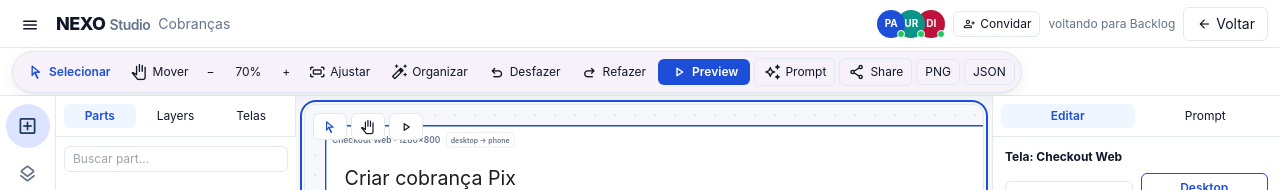
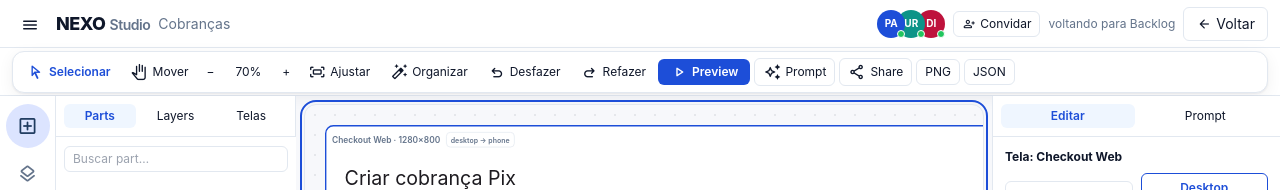
Before and after one commit to walpinheiro/nexus, a Vue app: page /studio-full in a window 1280 px wide. Shown: the top 190 px of the page. Built offline with nearby package versions, Linux system fonts and the light colour scheme.

Commit message:
H3+H5: remove mini-toolbar do stage (ferramenta via toolbar), bg toolbar sistema

```diff
--- a/src/components/studio/StudioStage.vue
+++ b/src/components/studio/StudioStage.vue
@@ -3,11 +3,11 @@ import { computed, ref } from 'vue'
 import { useStudio } from '@/stores/useStudio'
 import { paletteOf } from './m3/theme'
 import { limitesDe, specOf } from './m3/tokens'
-import M3Icon from './m3/M3Icon.vue'
 import M3Node from './m3/M3Node.vue'
 
 const studio = useStudio()
 const emit = defineEmits<{ (e: 'preview'): void }>()
+const props = defineProps<{ ferramenta?: 'select' | 'hand' }>()
 const caixa = ref<{ x1: number; y1: number; x2: number; y2: number } | null>(null)
 let panAtivo = false
 let panStart = { x: 0, y: 0, px: 0, py: 0 }
@@ -19,7 +19,7 @@ function iniciarPan(ev: PointerEvent) {
   panStart = { x: ev.clientX, y: ev.clientY, px: studio.pan[0], py: studio.pan[1] }
   ;(ev.currentTarget as HTMLElement).setPointerCapture(ev.pointerId)
 }
-const ferramenta = ref<'select' | 'hand'>('select')
+const ferramenta = computed<'select' | 'hand'>(() => props.ferramenta ?? 'select')
 const modo = ref<'edit' | 'preview'>('edit')
 const historico = ref<string[]>([])
 const guides = ref<{ v: number[]; h: number[] }>({ v: [], h: [] })
@@ -261,9 +261,7 @@ function onKeydown(ev: KeyboardEvent) {
     studio.removerItens(studio.selecionados)
     return
   }
-  if (ev.key === 'v' || ev.key === 'V') ferramenta.value = 'select'
-  else if (ev.key === 'h' || ev.key === 'H') ferramenta.value = 'hand'
-  else if (ev.key === 'p' || ev.key === 'P') alternarPreview()
+  if (ev.key === 'p' || ev.key === 'P') alternarPreview()
   else if (ev.key === '0') studio.zoom = 0.7
   else if (ev.key === '+' || ev.key === '=') studio.zoom = Math.min(2, studio.zoom + 0.1)
   else if (ev.key === '-') studio.zoom = Math.max(0.3, studio.zoom - 0.1)
@@ -282,14 +280,6 @@ function onKeydown(ev: KeyboardEvent) {
 
 function alternarPreview() {
   emit('preview')
-}
-
-function voltar() {
-  const ant = historico.value.pop()
-  if (ant) {
-    studio.screenId = ant
-    studio.persist()
-  }
 }
 
 defineExpose({ alternarPreview })
@@ -311,12 +301,6 @@ defineExpose({ alternarPreview })
         : (studio.pan = [studio.pan[0] - $event.deltaX, studio.pan[1] - $event.deltaY])
     "
   >
-    <div class="absolute left-2 top-2 z-20 flex gap-1 text-xs">
-      <button type="button" class="rounded-btn border border-nexo-border bg-white px-2 py-1" :class="ferramenta === 'select' ? 'text-nexo-primary font-semibold' : ''" :aria-pressed="ferramenta === 'select'" title="Selecionar (V)" @click="ferramenta = 'select'"><M3Icon name="arrow_selector_tool" :size="16" label="Selecionar" /></button>
-      <button type="button" class="rounded-btn border border-nexo-border bg-white px-2 py-1" :class="ferramenta === 'hand' ? 'text-nexo-primary font-semibold' : ''" :aria-pressed="ferramenta === 'hand'" title="Mover (H)" @click="ferramenta = 'hand'"><M3Icon name="pan_tool" :size="16" label="Mover" /></button>
-      <button type="button" class="rounded-btn border border-nexo-border px-2 py-1" :class="modo === 'preview' ? 'bg-nexo-approved-bg text-nexo-approved' : 'bg-white'" :title="modo === 'preview' ? 'Sair do preview (P/Esc)' : 'Preview tap-through (P)'" @click="alternarPreview()"><M3Icon name="play_arrow" :size="16" label="Preview" /></button>
-      <button v-if="modo === 'preview' && historico.length > 0" type="button" class="inline-flex items-center gap-1 rounded-btn border border-nexo-border bg-white px-2 py-1" @click="voltar()"><M3Icon name="arrow_back" :size="16" label="Voltar" /></button>
-    </div>
     <div
       class="absolute left-0 top-0"
       :style="{ transform, transformOrigin: '0 0', width: '3000px', height: '1600px' }"
--- a/src/components/studio/StudioToolbar.vue
+++ b/src/components/studio/StudioToolbar.vue
@@ -12,6 +12,7 @@ const emit = defineEmits<{
 
 const studio = useStudio()
 const aviso = ref('')
+const ferramenta = defineModel<'select' | 'hand'>('ferramenta', { default: 'select' })
 
 function flash(msg: string) {
   aviso.value = msg
@@ -99,14 +100,14 @@ function abrirPrompt() {
 
 <template>
   <div
-    class="flex flex-wrap items-center gap-1 p-1.5 text-xs shadow-card"
-    :style="{ background: '#F7F2FA', borderRadius: '28px', border: '1px solid #E2E8F0' }"
+    class="flex w-full flex-wrap items-center gap-1 border border-nexo-border bg-nexo-surface p-1.5 text-xs shadow-card"
+    style="border-radius: 12px"
     role="toolbar"
     aria-label="Toolbar do Studio"
   >
     <span class="flex items-center gap-1" role="group" aria-label="Modo">
-      <button type="button" title="Selecionar (V)" aria-label="Selecionar" class="inline-flex items-center justify-center gap-1 rounded-btn px-2 py-1 font-semibold text-nexo-primary"><M3Icon name="arrow_selector_tool" :size="18" label="Selecionar" />Selecionar</button>
-      <button type="button" title="Mover (H)" aria-label="Mover" class="inline-flex items-center justify-center gap-1 rounded-btn px-2 py-1"><M3Icon name="pan_tool" :size="18" label="Mover" />Mover</button>
+      <button type="button" title="Selecionar (V)" aria-label="Selecionar" :aria-pressed="ferramenta === 'select'" class="inline-flex items-center justify-center gap-1 rounded-btn px-2 py-1" :class="ferramenta === 'select' ? 'font-semibold text-nexo-primary' : ''" @click="ferramenta = 'select'"><M3Icon name="arrow_selector_tool" :size="18" label="Selecionar" />Selecionar</button>
+      <button type="button" title="Mover (H)" aria-label="Mover" :aria-pressed="ferramenta === 'hand'" class="inline-flex items-center justify-center gap-1 rounded-btn px-2 py-1" :class="ferramenta === 'hand' ? 'font-semibold text-nexo-primary' : ''" @click="ferramenta = 'hand'"><M3Icon name="pan_tool" :size="18" label="Mover" />Mover</button>
     </span>
     <span class="flex items-center gap-1" role="group" aria-label="Zoom">
       <button type="button" title="Reduzir" aria-label="Reduzir zoom" class="inline-flex items-center justify-center rounded-btn px-1.5 py-1" @click="studio.zoom = Math.max(0.3, studio.zoom - 0.1)">−</button>
```
